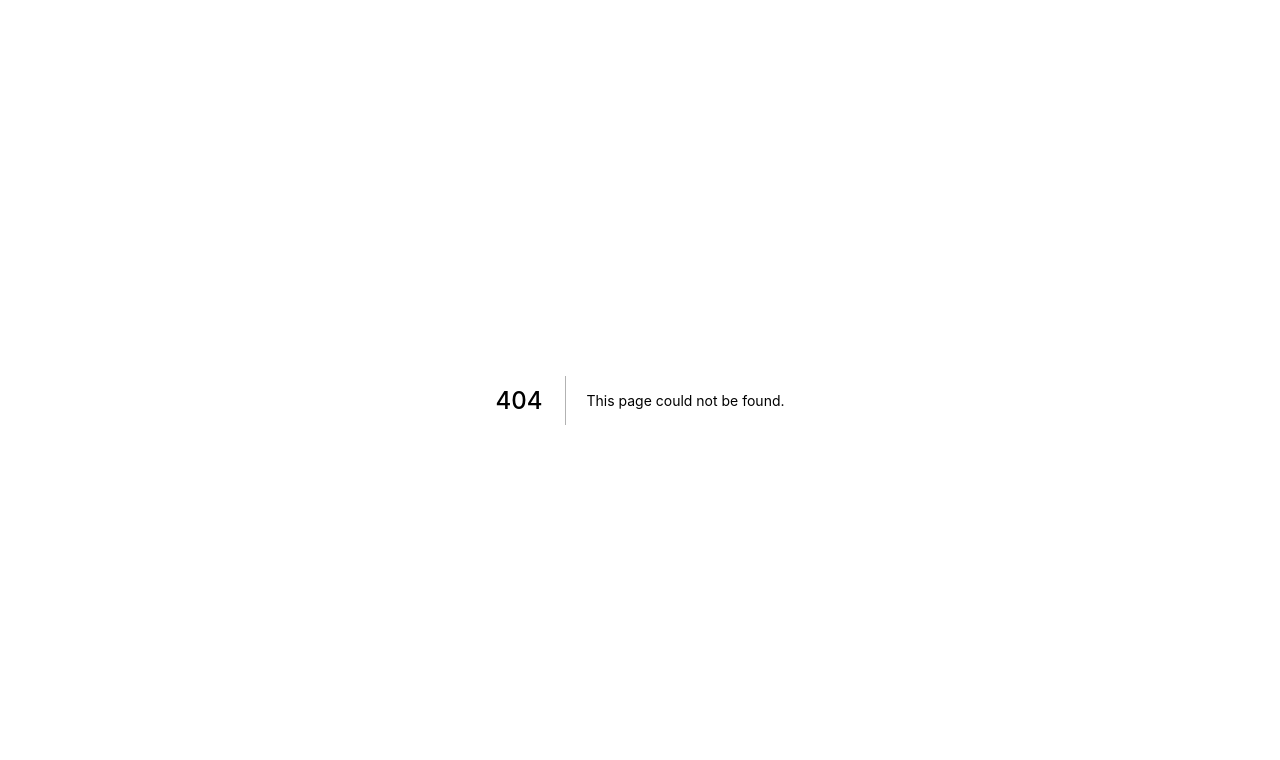
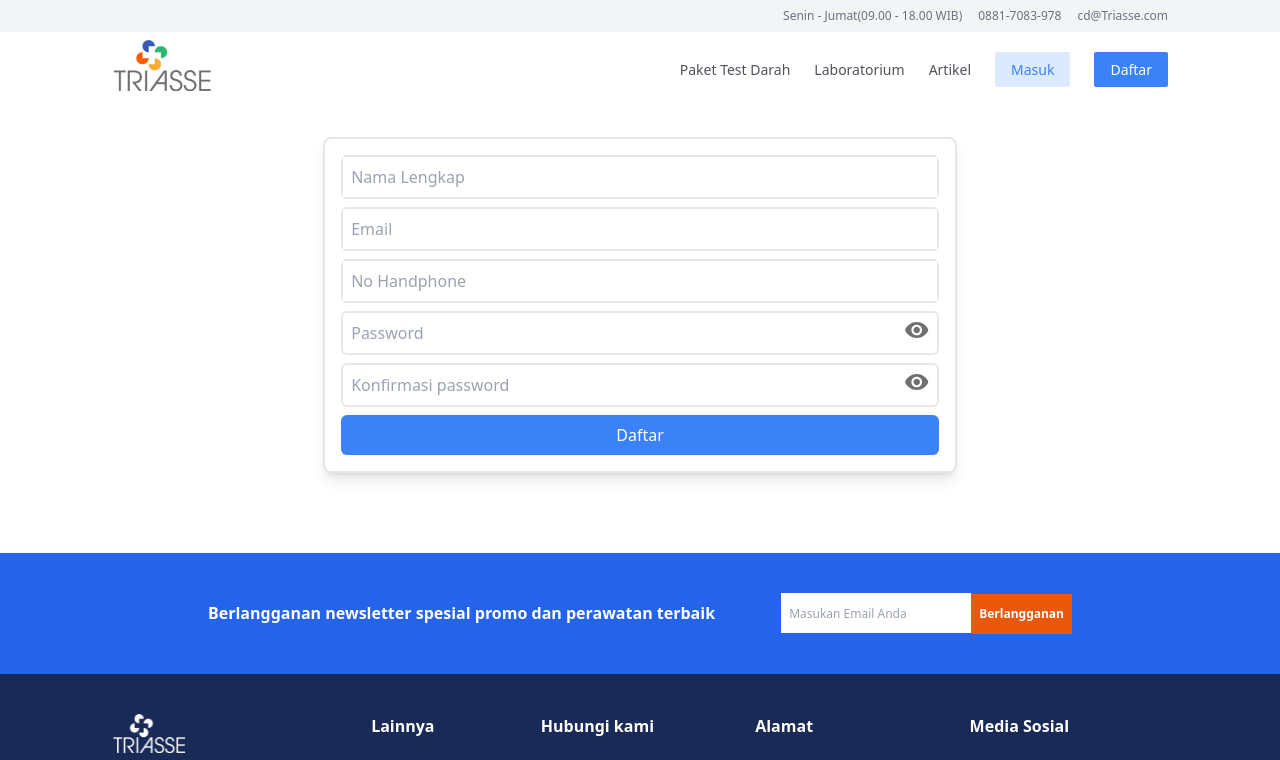
Before and after one commit to lordgent/testTriasse, a Next.js app: page /Auth/Register in a window 1280 px wide. Before the commit this address had no page. Shown: the top 760 px of the page. Built offline with nearby package versions, Linux system fonts and the light colour scheme.

Commit message:
create ui login and register

```diff
--- a/next.config.js
+++ b/next.config.js
@@ -8,12 +8,13 @@ module.exports = {
       },
       {
         source: "/register",
-        destination: "/auth/Register",
+        destination: "/Auth/Register",
       },
       {
-        source: "/collection",
-        destination: "/CollectionUser",
+        source: "/login",
+        destination: "/Auth/Login",
       },
+
       {
         source: "/infopaket",
         destination: "/Home/DetailPaket",
--- a/package.json
+++ b/package.json
@@ -9,6 +9,7 @@
   },
   "dependencies": {
     "@reduxjs/toolkit": "^1.7.1",
+    "axios": "^0.24.0",
     "next": "12.0.7",
     "react": "17.0.2",
     "react-dom": "17.0.2",
--- /dev/null
+++ b/pages/Auth/Login.jsx
@@ -0,0 +1,12 @@
+import React from "react";
+import Layouts from "../../components/layout/Layouts";
+
+function Login() {
+  return (
+    <Layouts>
+      <p>login</p>
+    </Layouts>
+  );
+}
+
+export default Login;
--- /dev/null
+++ b/pages/Auth/Register.jsx
@@ -0,0 +1,78 @@
+import React, { useState } from "react";
+import Layouts from "../../components/layout/Layouts";
+import show from "../../assets/img/img-eye-on.svg";
+import hidden from "../../assets/img/img-eye.svg";
+import Image from "next/image";
+function Register() {
+  const [pass, setpass] = useState(false);
+
+  return (
+    <Layouts>
+      <div className="py-8 px-8 lg:px-28">
+        <div className="border-2 p-4 w-full lg:w-3/5 mx-auto bg-white shadow-lg rounded-lg">
+          <div className="mb-2 border-2  rounded-md ">
+            <input
+              type="text"
+              placeholder="Nama Lengkap"
+              name="fullname"
+              className="w-full h-10 px-2"
+            />
+          </div>
+          <div className="mb-2 border-2  rounded-md ">
+            <input
+              type="email"
+              placeholder="Email"
+              name="email"
+              className="w-full h-10  px-2"
+            />
+          </div>
+          <div className="mb-2 border-2  rounded-md ">
+            <input
+              type="text"
+              placeholder="No Handphone"
+              name="nophone"
+              className="w-full h-10  px-2"
+            />
+          </div>
+          <div className="mb-2 border-2 flex items-center px-2 rounded-md ">
+            <input
+              type={pass ? "text" : "password"}
+              placeholder="Password"
+              name="password"
+              className="w-full h-10 "
+            />
+            <button onClick={() => setpass(!pass)}>
+              <Image
+                src={pass ? hidden : show}
+                alt="showpassword"
+                width="25"
+                height="25"
+              />
+            </button>
+          </div>
+          <div className="mb-2 flex item-center border-2 px-2 rounded-md ">
+            <input
+              type={pass ? "text" : "password"}
+              placeholder="Konfirmasi password"
+              name="passwordconfirm"
+              className="w-full h-10"
+            />
+            <button onClick={() => setpass(!pass)}>
+              <Image
+                src={pass ? hidden : show}
+                alt="showpassword"
+                width="25"
+                height="25"
+              />
+            </button>
+          </div>
+          <button className="bg-blue-500 rounded-md text-white w-full py-2 ">
+            Daftar
+          </button>
+        </div>
+      </div>
+    </Layouts>
+  );
+}
+
+export default Register;
```
Also changed, not shown: 1 other file (tests, documents, lock files or other folders).
